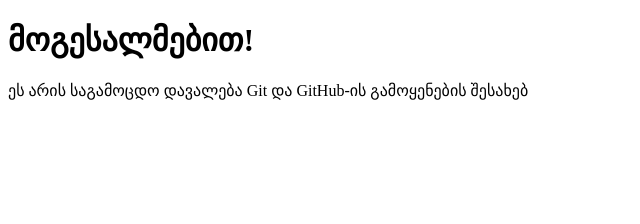
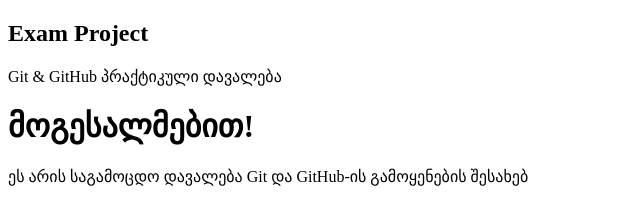
Before and after one commit to Georgee-21/exam-project, a plain HTML site: page index.html in a window 1280 px wide. Shown: the whole page, without its empty margins (0-640 px from the left). Drawn offline with Linux system fonts and the light colour scheme.

Commit message:
Add header section to index.html

```diff
--- a/index.html
+++ b/index.html
@@ -6,6 +6,10 @@
     <title>საგამოცდო დავალება</title>
 </head>
 <body>
+    <header>
+        <h2>Exam Project</h2>
+        <p>Git & GitHub პრაქტიკული დავალება</p>
+    </header>
     <main>
         <h1>მოგესალმებით!</h1>
         <p>ეს არის საგამოცდო დავალება Git და GitHub-ის გამოყენების შესახებ</p>
```
